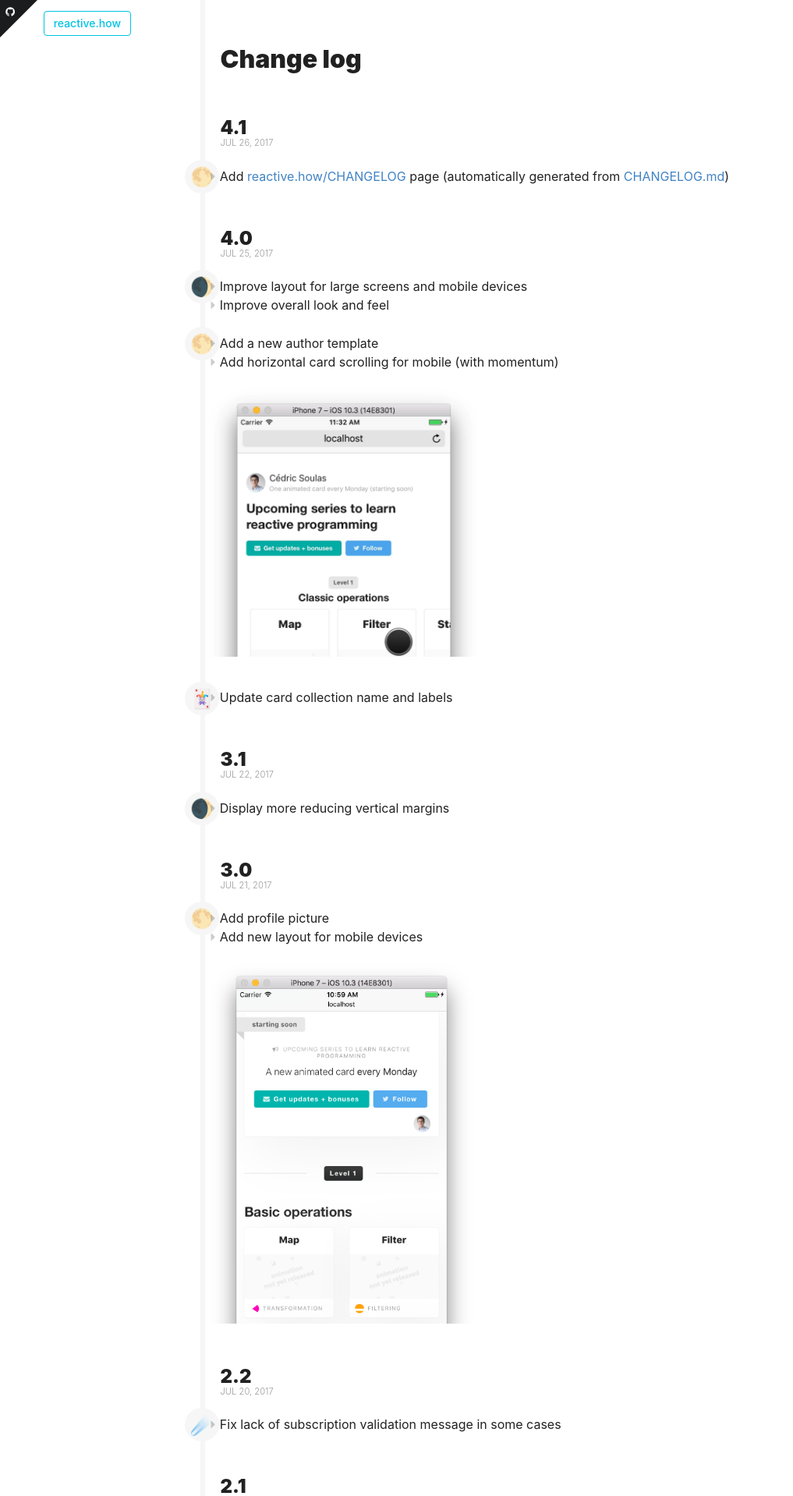
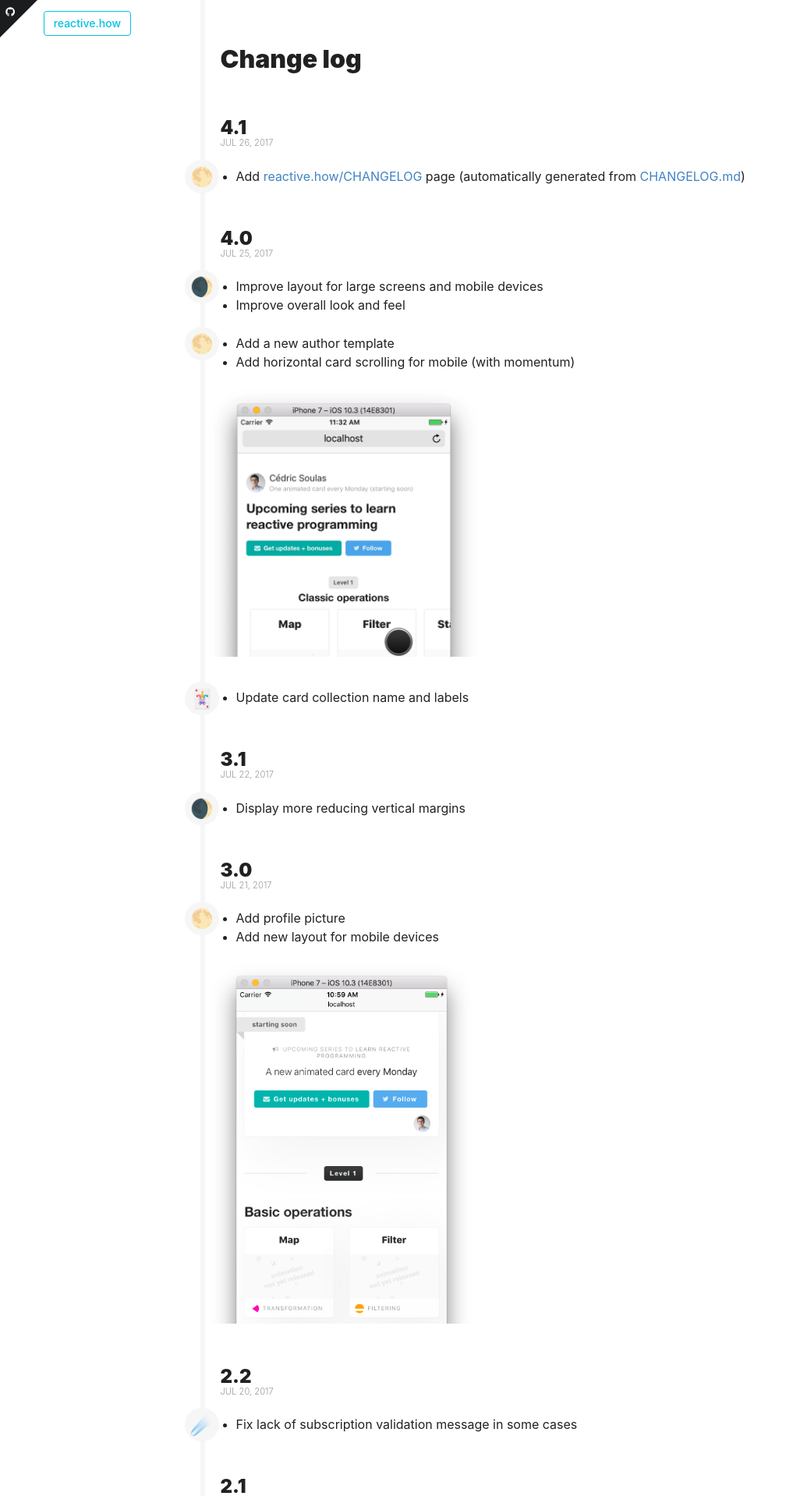
Before and after one commit to cedricss/reactive.how, a Jekyll site: the page built from CHANGELOG.md, in a window 1280 px wide. Shown: the top 1918 px of the page at 78% size, without its empty margins (0-1017 px from the left). Built offline with Jekyll 4.4.1, drawn with Linux system fonts in a browser that asks for light colours; our own code applies the rules of GitHub Pages for plain Markdown files.

Commit message:
Fix changelog styling issues

```diff
--- a/_layouts/default.html
+++ b/_layouts/default.html
@@ -25,7 +25,7 @@
                         <h6 id="subscribe" class="ui center aligned light color uppercase header">starting soon</h6>
                         <h1 class="ui header center aligned">An animated card<br/>every&nbsp;Monday</h1>
                         {% include email_form.html %}
-                        <ul class="smaller sub info">
+                        <ul class="triangle smaller sub info">
                             <li>An animated card every Monday (starting&nbsp;soon)</li>
                             <li>Occasional bonus lessons and early updates</li>
                             <li>Easy to unsubscribe</li>
--- a/css/changelog.scss
+++ b/css/changelog.scss
@@ -21,9 +21,11 @@
     font-family: inherit;
     font-weight: 300;
     text-transform: uppercase;
+    text-align: left!important;
     color: rgba(0,0,0,0.4);
     margin-top: 5em;
 }
+
 h3 {
     font-size: 1.5em;
     background-color: #f6f6f6;
--- a/css/main.scss
+++ b/css/main.scss
@@ -8,7 +8,7 @@
     background-color: white;
 }
 
-ul {
+ul.triangle {
     padding: 0 0 0 0.5em;
     li {
         list-style: none;
```
